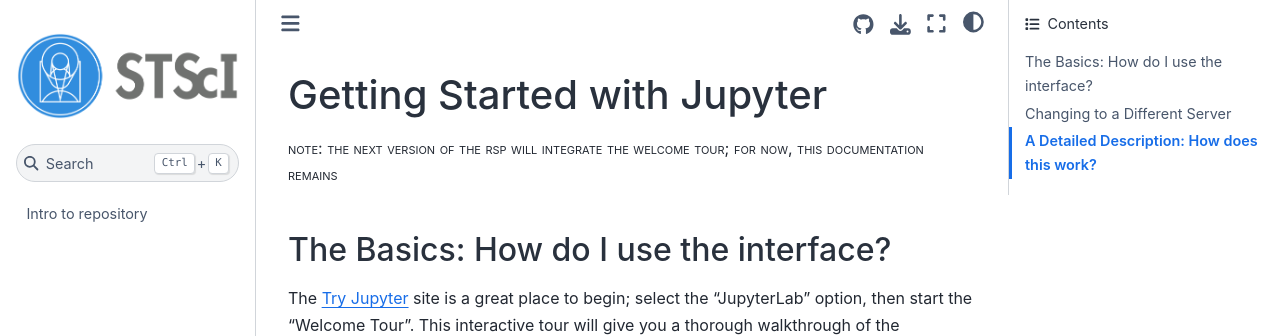
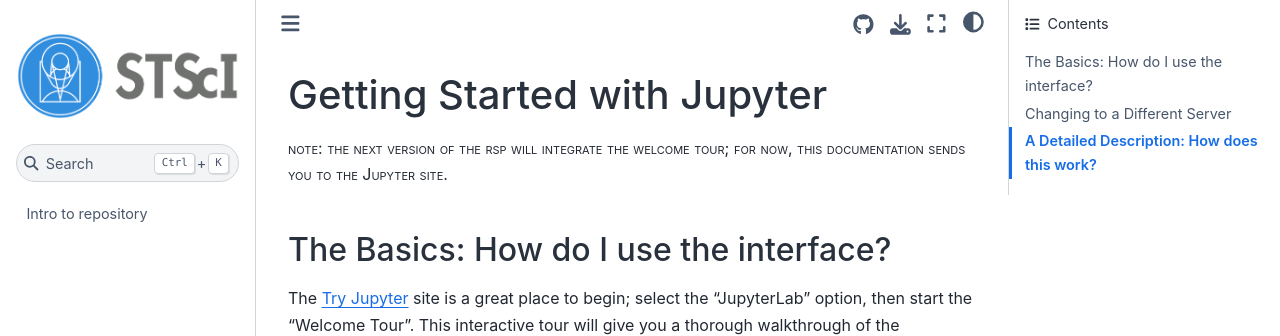
Before and after one commit to spacetelescope/roman_notebooks, a Jupyter Book: the page built from markdown/jupyter.md, in a window 1280 px wide and 975 px high. Shown: the top 336 px of the window. Built offline with Jupyter Book 1.0.4 settings and Sphinx 7.4.7 and the Sphinx Book theme 1.1.4, drawn with Linux system fonts in a browser that asks for light colours; pages that are not in the unit, such as notebooks, are missing from menus.

Commit message:
update jupyter note

```diff
--- a/markdown/jupyter.md
+++ b/markdown/jupyter.md
@@ -1,6 +1,6 @@
 # Getting Started with Jupyter
 
-<span style="font-variant:small-caps;">note: the next version of the rsp will integrate the welcome tour; for now, this documentation remains</span>
+<span style="font-variant:small-caps;">note: the next version of the rsp will integrate the welcome tour; for now, this documentation sends you to the Jupyter site.</span>
 
 ## The Basics: How do I use the interface?
 The [Try Jupyter](https://try.jupyter.org) site is a great place to begin; select the "JupyterLab" option, then start the "Welcome Tour". This interactive tour will give you a thorough walkthrough of the JupyterLab user interface. Once that tour is complete, you should open a new, blank notebook and begin the "Notebook Tour"; it explains how to write and run code in a notebook environment.
```
